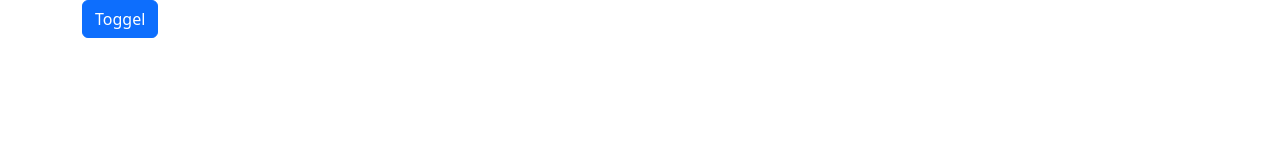
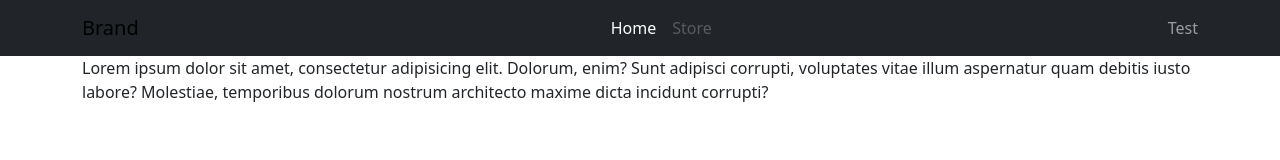
Before and after one commit to amyling-wang/Frontend, a plain HTML site: page Lektion03/bootstrap2.html in a window 1280 px wide. Drawn offline with nearby package versions, Linux system fonts and the light colour scheme.

Commit message:
more exemple in bootstrap

```diff
--- a/Lektion03/bootstrap2.html
+++ b/Lektion03/bootstrap2.html
@@ -9,22 +9,23 @@
     <script src="https://cdn.jsdelivr.net/npm/bootstrap@5.3.0-alpha1/dist/js/bootstrap.bundle.min.js" integrity="sha384-w76AqPfDkMBDXo30jS1Sgez6pr3x5MlQ1ZAGC+nuZB+EYdgRZgiwxhTBTkF7CXvN" crossorigin="anonymous"></script>
 </head>
 <body>
+    <nav class="navbar navbar-expand navbar-dark bg-dark" > <!--style="background-color: aqua;"kan be used to change the background color-->
+        <div class="container">
+            <a href="#" class="navbar navbar-brand">Brand</a>
+            <ul class="navbar-nav">
+                <li class="nav-item">
+                    <a href="#" class="nav-link active" aria-current="page">Home</a>
+                </li>
+                <li class="nav-item">
+                    <a href="#" class="nav-link disabled" aria-current="page">Store</a>
+                </li>
+
+            </ul>
+            <div class="navbar-text">Test</div>
+        </div>
+    </nav>
     <div class="container">
-        <!--Toggel-->
-        <button class = "btn btn-primary" data-bs-toggle="collapse"
-         data-bs-target=".row" aria-expanded="false"
-         aria-controls="row">Toggel</button>
-        <div class="row collapse" id="row">
-            <div class="col">
-                <div class="box">hej hej</div>
-            </div>
-        </div>
-
-        <div class="row collapse" id="row">
-            <div class="col">
-                <div class="box">hej hej</div>
-            </div>
-        </div>
+       Lorem ipsum dolor sit amet, consectetur adipisicing elit. Dolorum, enim? Sunt adipisci corrupti, voluptates vitae illum aspernatur quam debitis iusto labore? Molestiae, temporibus dolorum nostrum architecto maxime dicta incidunt corrupti?
     </div>
 
 </body>
```
Also changed, not shown: Lektion03/bootstrap.html (+14 -0 lines).
